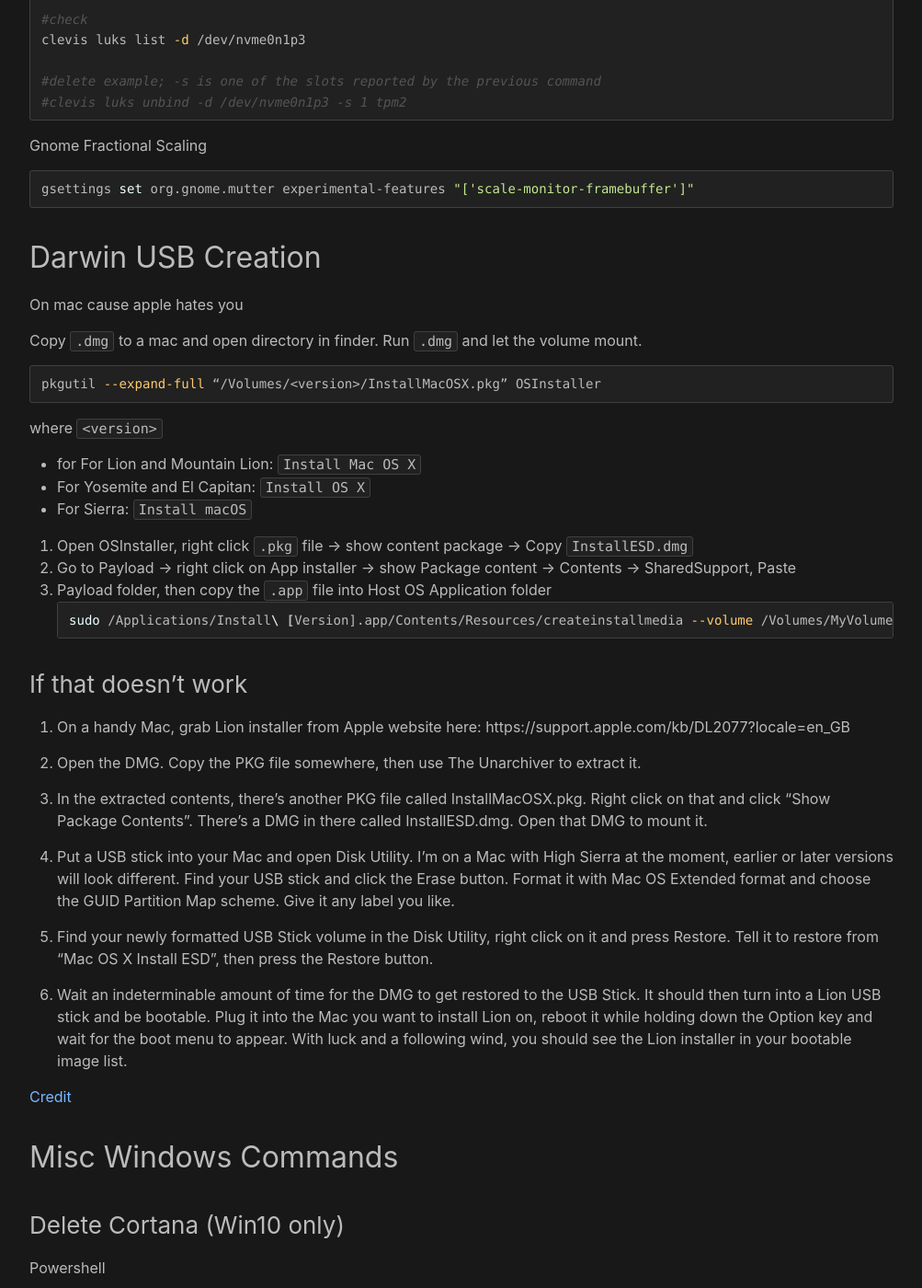
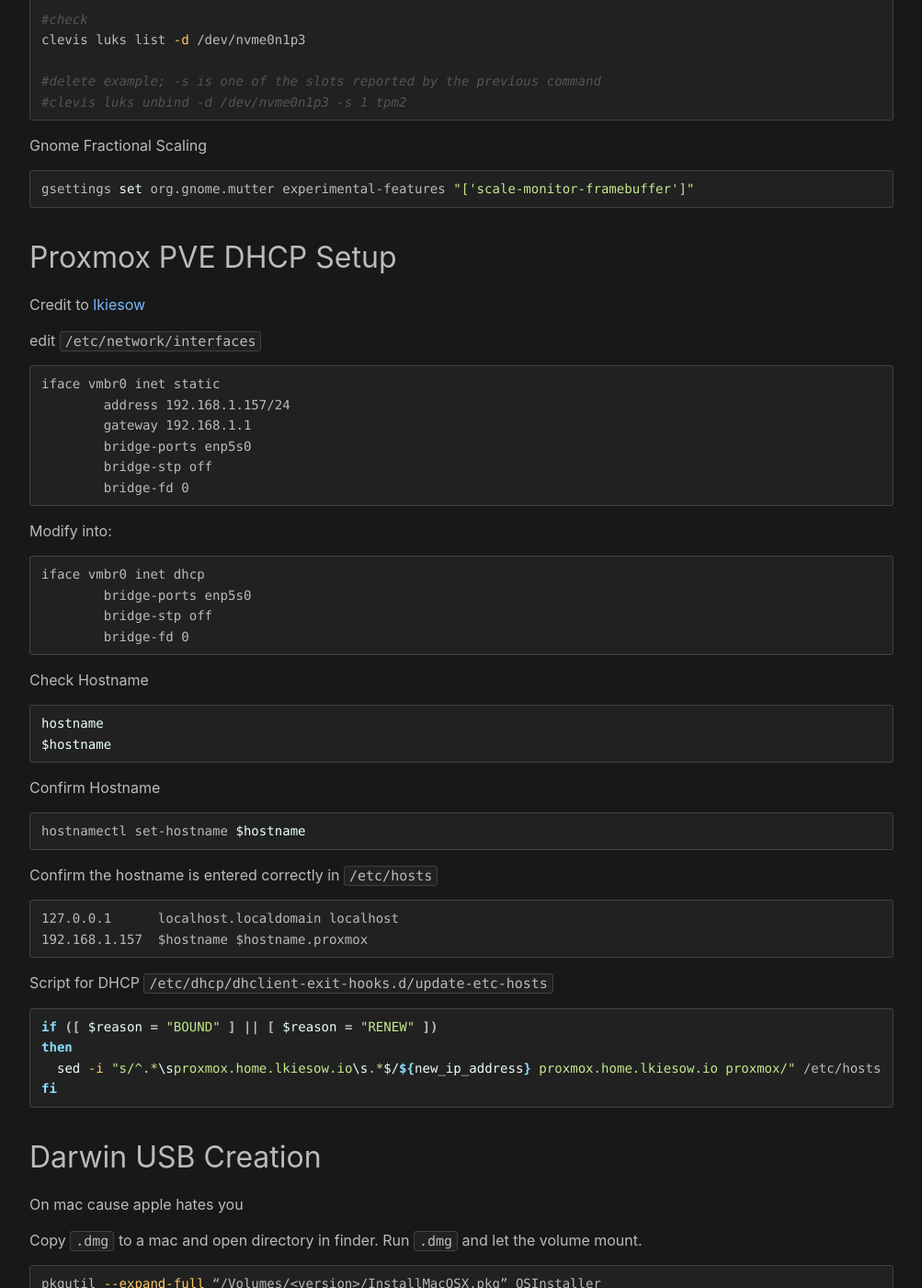
Before and after one commit to Cubie87/cubie87.github.io, a Jekyll site: the page built from posts/shell.md, in a window 1280 px wide and 1400 px high, scrolled down 7643 px. Shown: the whole window at 92% size, without its empty margins (138-1141 px from the left). Built offline with Jekyll 4.4.1, drawn with Linux system fonts in a browser that asks for light colours; our own code applies the rules of GitHub Pages for plain Markdown files.

Commit message:
add pve dhcp script to shell

````diff
--- a/posts/shell.md
+++ b/posts/shell.md
@@ -391,6 +391,49 @@
 gsettings set org.gnome.mutter experimental-features "['scale-monitor-framebuffer']"
 ```
 
+## Proxmox PVE DHCP Setup
+
+Credit to [lkiesow](https://weblog.lkiesow.de/20220223-proxmox-test-machine-self-servic/proxmox-server-dhcp.html)
+
+edit `/etc/network/interfaces`
+```
+iface vmbr0 inet static
+        address 192.168.1.157/24
+        gateway 192.168.1.1
+        bridge-ports enp5s0
+        bridge-stp off
+        bridge-fd 0
+```
+Modify into:
+```
+iface vmbr0 inet dhcp
+        bridge-ports enp5s0
+        bridge-stp off
+        bridge-fd 0
+```
+
+Check Hostname
+```sh
+hostname
+$hostname
+```
+Confirm Hostname
+```sh
+hostnamectl set-hostname $hostname
+```
+Confirm the hostname is entered correctly in `/etc/hosts`
+```
+127.0.0.1      localhost.localdomain localhost
+192.168.1.157  $hostname $hostname.proxmox
+```
+Script for DHCP `/etc/dhcp/dhclient-exit-hooks.d/update-etc-hosts`
+```sh
+if ([ $reason = "BOUND" ] || [ $reason = "RENEW" ])
+then
+  sed -i "s/^.*\sproxmox.home.lkiesow.io\s.*$/${new_ip_address} proxmox.home.lkiesow.io proxmox/" /etc/hosts
+fi
+```
+
 ## Darwin USB Creation
 
 On mac cause apple hates you
````
